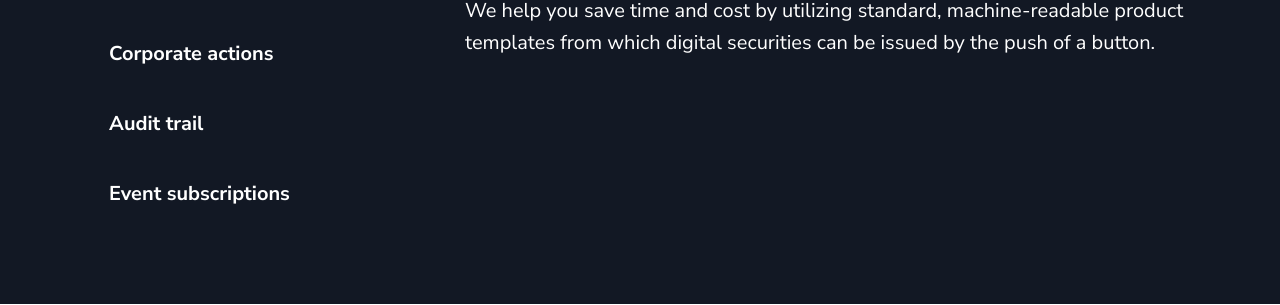
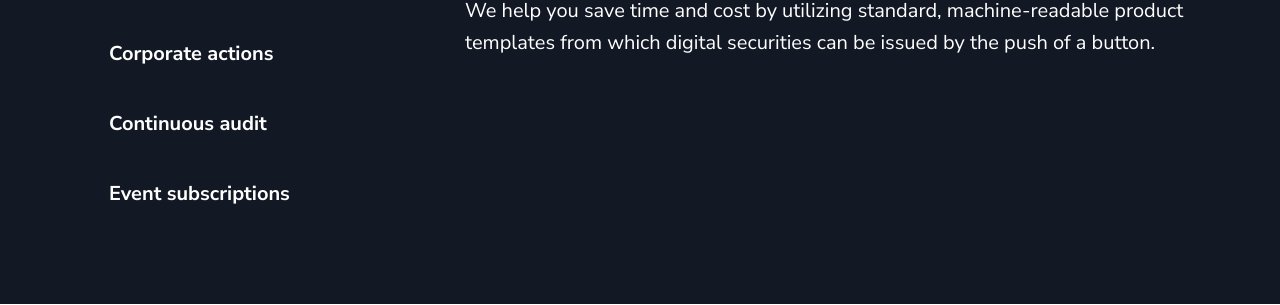
Before and after one commit to atpar/atpar.github.io, a Jekyll site: the page built from product.html, in a window 1280 px wide and 900 px high, scrolled down 801 px. Shown: the part 150-455 px from the top of the window. Built offline with Jekyll 4.4.1, drawn with Linux system fonts in a browser that asks for light colours; some web fonts are replaced; comment, search, counter and statistics services are not loaded.

Commit message:
Change text

```diff
--- a/product.html
+++ b/product.html
@@ -36,7 +36,7 @@ layout: default
               <button data-target="corporate" class="services-list__button">Corporate actions</button>
             </li>
             <li class="services-list__item">
-              <button data-target="audit" class="services-list__button">Audit trail</button>
+              <button data-target="audit" class="services-list__button">Continuous audit</button>
             </li>
             <li class="services-list__item">
               <button data-target="event" class="services-list__button">Event subscriptions</button>
```
